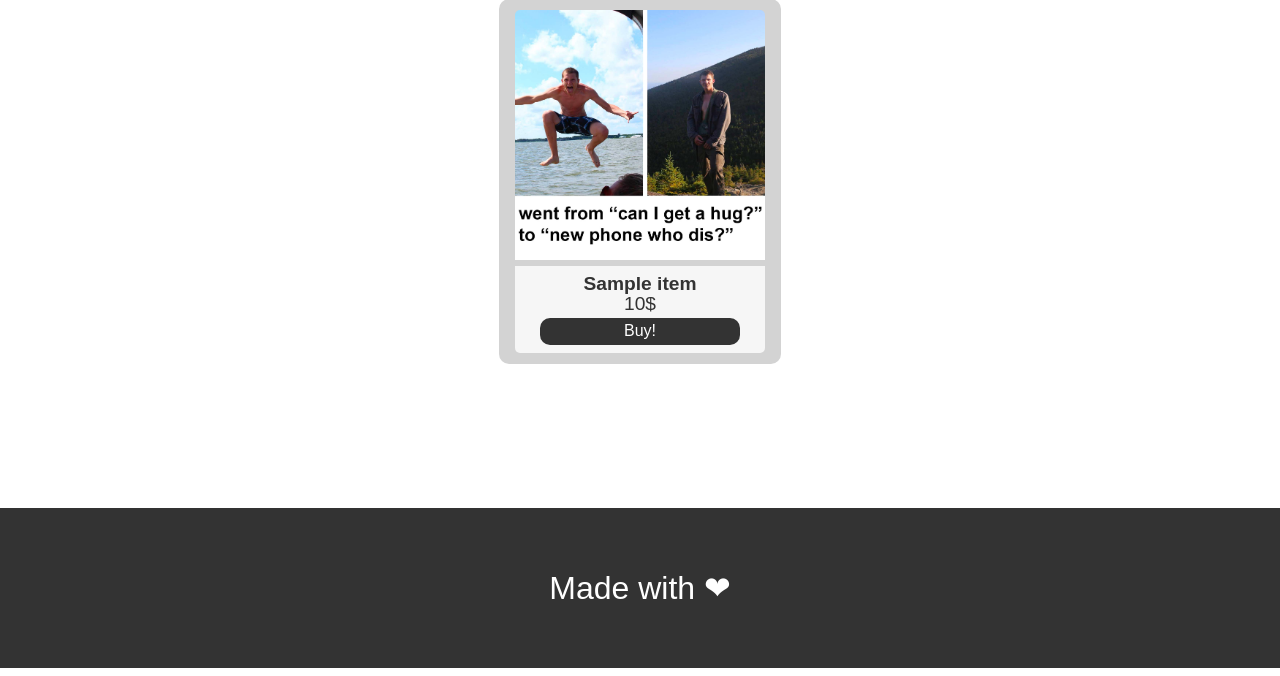
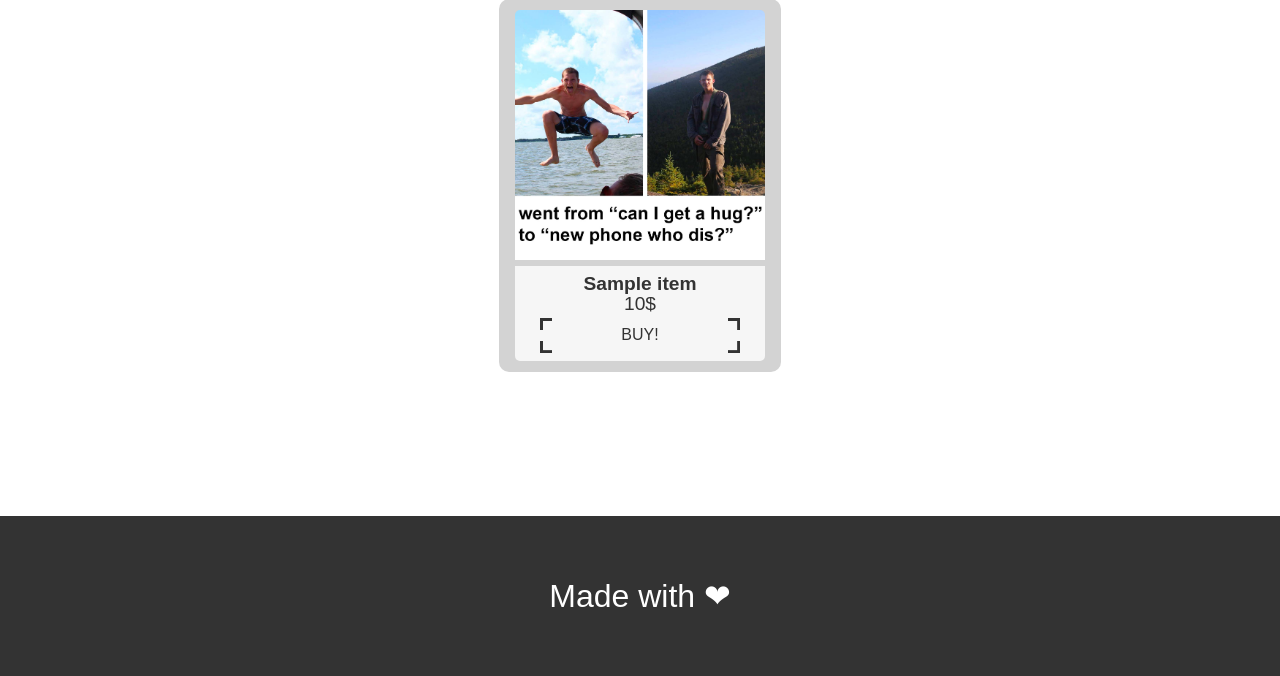
Before and after one commit to ritsec/ISTS17-Store, a Flask app: page /shop in a window 1280 px wide. Shown: the part 357-1033 px from the top of the page. Run offline with Flask 2, Linux system fonts and the light colour scheme; a database or web service that is not in the repository returns one stand-in record (values such as "Sample title"); data that the repository does not hold is empty; some libraries are stand-ins or nearby versions.

Commit message:
links and buy button

```diff
--- a/app/static/css/main.css
+++ b/app/static/css/main.css
@@ -150,6 +150,8 @@ text-align: center;
 	border-image-width: .75rem;
 	cursor: pointer;
 	text-transform: uppercase;
+	text-decoration: none;
+	color: white;
 
   }
 
@@ -170,6 +172,7 @@ text-align: center;
 	cursor: pointer;
 	text-transform: uppercase;
 	color: #333;
+	text-decoration: none;
 
   }
 
--- a/app/static/css/shop.css
+++ b/app/static/css/shop.css
@@ -77,11 +77,11 @@
 .item .buy {
     font-size: 1rem;
     padding: .3rem .5rem;
-    background: #333;
+
     border-radius: 10px;
-    color: white;
+
     cursor: pointer;
-    border: none;
+    background: #f6f6f6;
     width: 80%;
     margin-top: .3rem;
 }
--- a/app/templates/login.html
+++ b/app/templates/login.html
@@ -72,7 +72,7 @@
 <section class="hero">
     <h2>Black Hole Friday Sale!</h2>
     <h4>Limited time only. Parts up to 80% off!</h4>
-    <a class="button corner-button-light">View Sale</a>
+    <a class="button corner-button-light" href="/shop">View Sale</a>
 </section>
 
 <section class="we-buy-mined-stuff">
@@ -117,7 +117,7 @@
         </div>
 
     </div>
-    <a class="button corner-button-dark">Start Splurging Already</a>
+    <a class="button corner-button-dark" href="/shop">Start Splurging Already</a>
 
 </section>
 
--- a/app/templates/shop.html
+++ b/app/templates/shop.html
@@ -52,7 +52,7 @@
                           </select>
                         </span>
 
-                    <button class="buy">Buy!</button>
+                    <button class="corner-button-dark buy">Buy!</button>
                 </form>
             </a>
 
--- a/app/views.py
+++ b/app/views.py
@@ -210,7 +210,7 @@ def shop():
     except AuthError:
         # this is returned to the js function that does a post request to /shop
         # the js function then displays this in the <div id="result">
-        return 'Please log in before trying to buy an item', 200
+        return redirect('/login')
 
     data = request.get_json()
     if data is None:
```
